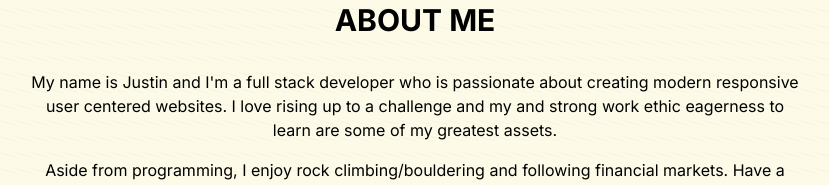
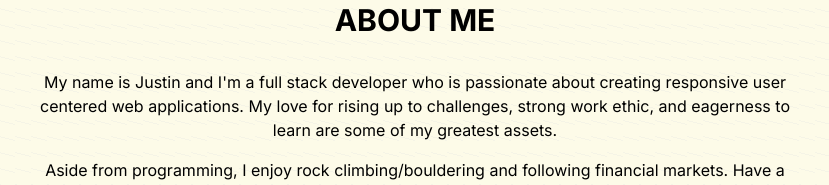
Before and after one commit to kimjust6/Portfolio, a Next.js app: page / in a window 1280 px wide. Shown: the part 717-902 px from the top of the page, without its empty margins (225-1054 px from the left). Built offline with nearby package versions, Linux system fonts and the light colour scheme; no server answers.

Commit message:
updated about me section

```diff
--- a/components/about.tsx
+++ b/components/about.tsx
@@ -39,8 +39,8 @@ const About = () => {
                 transition={{ type: "spring", delay: 0.2, duration: 0.2 }}
             >
                 My name is Justin and I'm a full stack developer who is passionate about creating
-                modern responsive user centered websites. I love rising up to a challenge and my and
-                strong work ethic eagerness to learn are some of my greatest assets.
+                responsive user centered web applications. My love for rising up to challenges,
+                strong work ethic, and eagerness to learn are some of my greatest assets.
             </motion.p>
             <motion.p
                 className="text-center max-w-md sm:max-w-3xl text-md mt-2 sm:mt-4"
```
